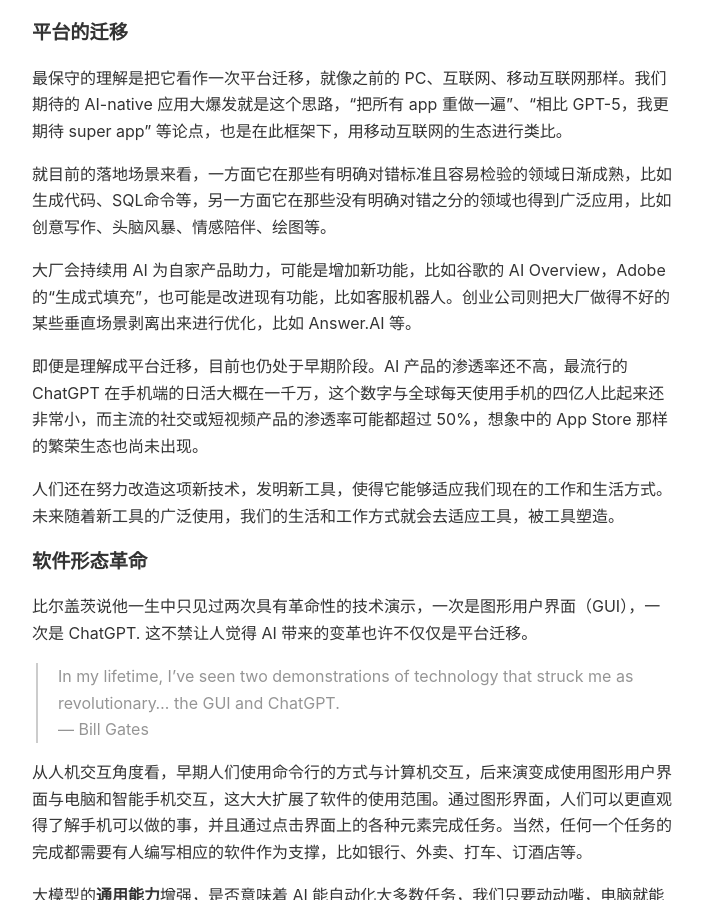
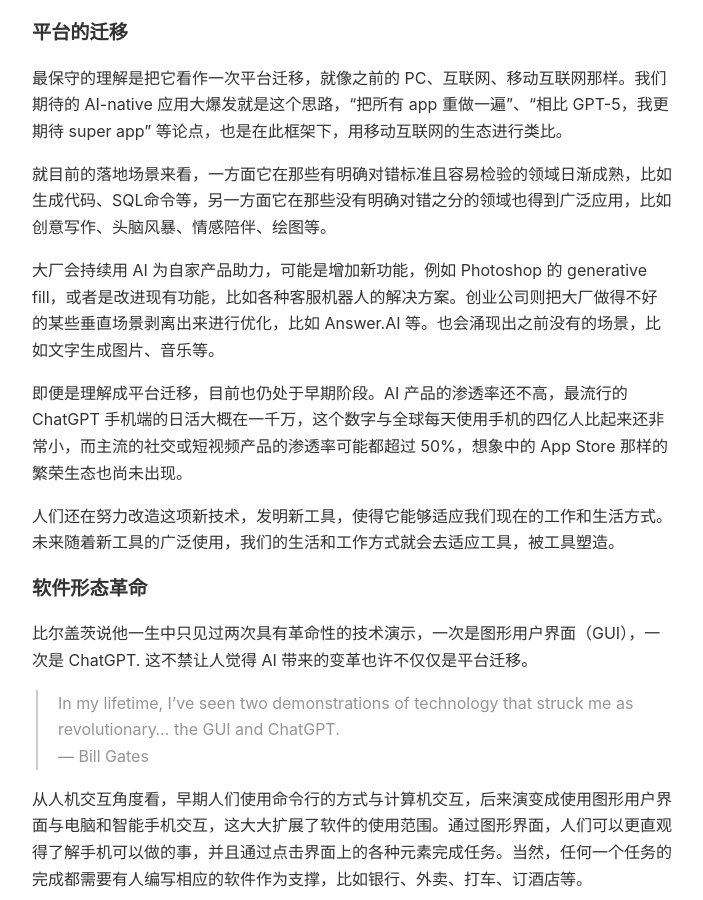
Before and after one commit to lvterry/lvterry.github.io, a Jekyll site: the page built from _posts/2024-06-04-ai-thinking-frameworks.md, in a window 1280 px wide and 900 px high, scrolled down 545 px. Shown: the whole window, without its empty margins (288-991 px from the left). Built offline with Jekyll 4.4.1, drawn with Linux system fonts in a browser that asks for light colours.

Commit message:
update article

```diff
--- a/_posts/2024-06-04-ai-thinking-frameworks.md
+++ b/_posts/2024-06-04-ai-thinking-frameworks.md
@@ -20,9 +20,9 @@ OpenAI 发布了 GPT-4o 和很酷的语音交互，谷歌发布了包括 AI 搜
 
 就目前的落地场景来看，一方面它在那些有明确对错标准且容易检验的领域日渐成熟，比如生成代码、SQL命令等，另一方面它在那些没有明确对错之分的领域也得到广泛应用，比如创意写作、头脑风暴、情感陪伴、绘图等。
 
-大厂会持续用 AI 为自家产品助力，可能是增加新功能，比如谷歌的 AI Overview，Adobe 的“生成式填充”，也可能是改进现有功能，比如客服机器人。创业公司则把大厂做得不好的某些垂直场景剥离出来进行优化，比如 Answer.AI 等。
+大厂会持续用 AI 为自家产品助力，可能是增加新功能，例如 Photoshop 的 generative fill，或者是改进现有功能，比如各种客服机器人的解决方案。创业公司则把大厂做得不好的某些垂直场景剥离出来进行优化，比如 Answer.AI 等。也会涌现出之前没有的场景，比如文字生成图片、音乐等。
 
-即便是理解成平台迁移，目前也仍处于早期阶段。AI 产品的渗透率还不高，最流行的 ChatGPT 在手机端的日活大概在一千万，这个数字与全球每天使用手机的四亿人比起来还非常小，而主流的社交或短视频产品的渗透率可能都超过 50%，想象中的 App Store 那样的繁荣生态也尚未出现。
+即便是理解成平台迁移，目前也仍处于早期阶段。AI 产品的渗透率还不高，最流行的 ChatGPT 手机端的日活大概在一千万，这个数字与全球每天使用手机的四亿人比起来还非常小，而主流的社交或短视频产品的渗透率可能都超过 50%，想象中的 App Store 那样的繁荣生态也尚未出现。
 
 人们还在努力改造这项新技术，发明新工具，使得它能够适应我们现在的工作和生活方式。未来随着新工具的广泛使用，我们的生活和工作方式就会去适应工具，被工具塑造。
 
```
